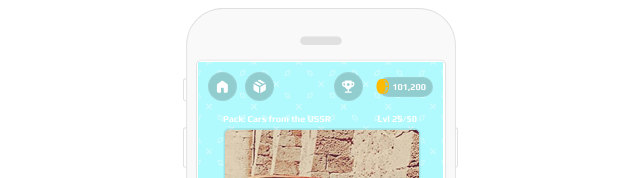
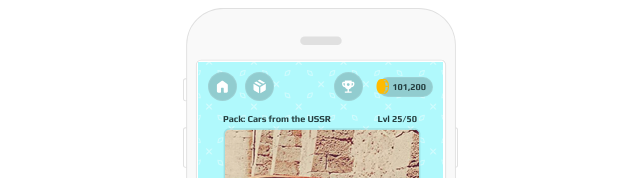
Before and after one commit to webDevT/game-imitation2, a website: page app/index.html in a window 1280 px wide. Shown: the top 178 px of the page, without its empty margins (320-960 px from the left). Drawn offline with Linux system fonts and the light colour scheme.

Commit message:
color fix

```diff
--- a/app/sass/style.sass
+++ b/app/sass/style.sass
@@ -64,7 +64,7 @@
     font-size: 9px
     font-family: 'Play'
     font-weight: 700
-    color: #fff
+    color: #233C3D
     margin-left: 7px
     background: #91CCCF
     border: 1px solid rgba(#fff, .1)
@@ -78,7 +78,7 @@
     justify-content: space-between
     align-items: center
     font-size: 9.11px
-    color: #fff
+    color: #233C3D
 .game-image-wrapper
     width: 194px
     margin-left: auto
```
Also changed, not shown: app/css/style.min.css, docs/css/style.min.css.
